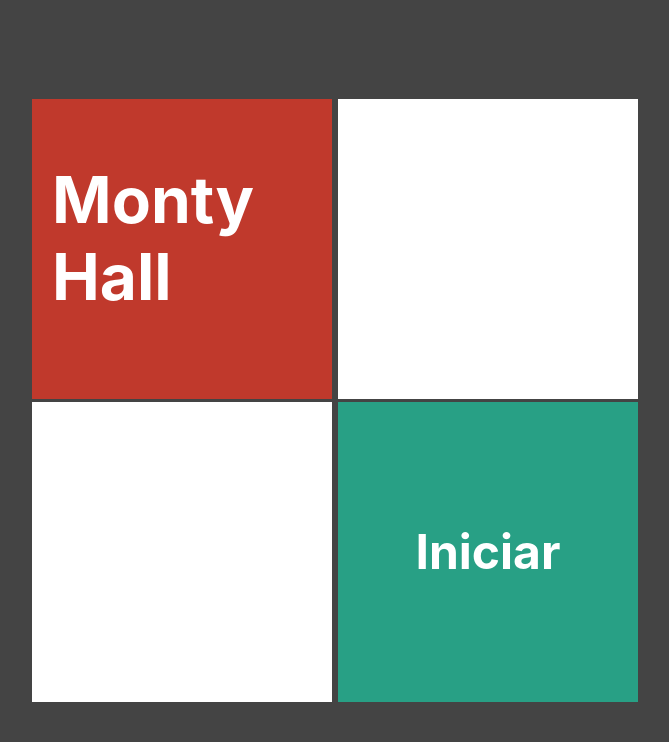
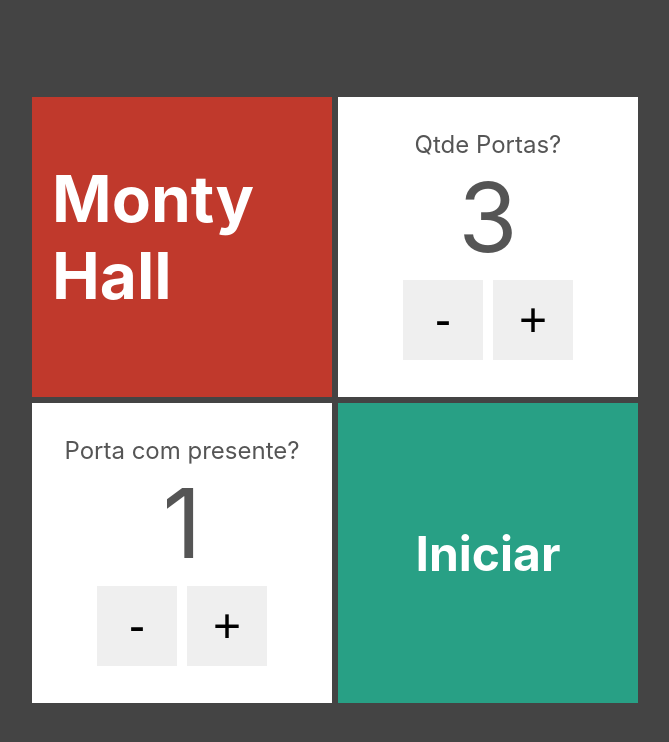
Before and after one commit to chtsilva/Monty-Hall, a Next.js app: page / in a window 1280 px wide. Shown: the top 742 px of the page, without its empty margins (305-974 px from the left). Built offline with nearby package versions, Linux system fonts and the light colour scheme.

Commit message:
Finalização do Projeto

```diff
--- /dev/null
+++ b/components/EntradaNumerica.tsx
@@ -0,0 +1,23 @@
+import styles from '../styles/EntradaNumerica.module.css'
+
+interface EntradaNumericaProps{
+  text: string,
+  value: number,
+  onChange: (newValue : number) => void;
+}
+
+export default function EntradaNumerica(props: EntradaNumericaProps){
+  const dec = () => props.onChange(props.value - 1)
+  const inc = () => props.onChange(props.value + 1)
+  return (
+    <div className={styles.entradaNumerica}>
+      <span className={styles.text}>{props.text}</span>
+      <span className={styles.value}>{props.value}</span>
+      <div className={styles.botoes}>
+        <button className={styles.btn} onClick={dec}>-</button>
+        <button className={styles.btn} onClick={inc}>+</button>
+
+      </div>
+    </div>
+  )
+}
--- a/pages/index.tsx
+++ b/pages/index.tsx
@@ -2,8 +2,13 @@
 import Cartao from "../components/Cartao";
 
 import Link from 'next/link'
+import EntradaNumerica from '../components/EntradaNumerica';
+import { useState } from 'react';
 
 export default function Formulario() {
+  const [qtdePortas, setQtdePortas] = useState(3)
+  const [comPresente, setComPresente] = useState(1)
+
   return (
     <div className={styles.formulario}>
       <div>
@@ -11,12 +16,16 @@
           <h1>Monty Hall</h1>
         </Cartao>
 
-        <Cartao ></Cartao>
+        <Cartao >
+          <EntradaNumerica text="Qtde Portas?" value={qtdePortas} onChange={novaQtde => setQtdePortas(novaQtde)} />
+        </Cartao>
       </div>
       <div>
-        <Cartao></Cartao>
+        <Cartao>
+        <EntradaNumerica text="Porta com presente?" value={comPresente} onChange={novaQtde => setComPresente(novaQtde)} />
+        </Cartao>
         <Cartao bgcolor="#28a085">
-          <Link href={`/jogo/4/2`}>
+          <Link href={`/jogo/${qtdePortas}/${comPresente}`} passHref>
             <h2  className={styles.link}>Iniciar</h2>
           </Link>
         </Cartao>
--- /dev/null
+++ b/styles/EntradaNumerica.module.css
@@ -0,0 +1,33 @@
+.entradaNumerica{
+  display: flex;
+  flex: 1;
+  flex-direction: column;
+  align-items: center;
+  justify-content: center;
+  color: #000;
+}
+
+.text{
+  color: #555;
+  font-size: 1.5rem;
+}
+
+.value{
+  color: #555;
+  font-size: 6rem;
+}
+
+.botoes{
+  display: flex;
+}
+
+.btn{
+  display: flex;
+  justify-content: center;
+  align-items: center;
+  font-size: 3rem;
+  height: 80px;
+  width: 80px;
+  margin: 5px;
+  border: none;
+}
--- a/styles/Formulario.module.css
+++ b/styles/Formulario.module.css
@@ -1,9 +1,15 @@
 .formulario {
   display: flex;
+  flex-direction: column;
   justify-content: center;
   align-items: center;
   height: 100vh;
 }
+
+.formulario > div{
+  display: flex;
+}
+
 
 .link {
   display: flex;
@@ -11,4 +17,5 @@
   align-items: center;
   flex: 1;
   margin: 0;
+  cursor: pointer;
 }
```
Also changed, not shown: pages/jogo/[portas]/[temPresente].tsx (+16 -2 lines), components/Presente.tsx (renamed from components/Presente.jsx).
